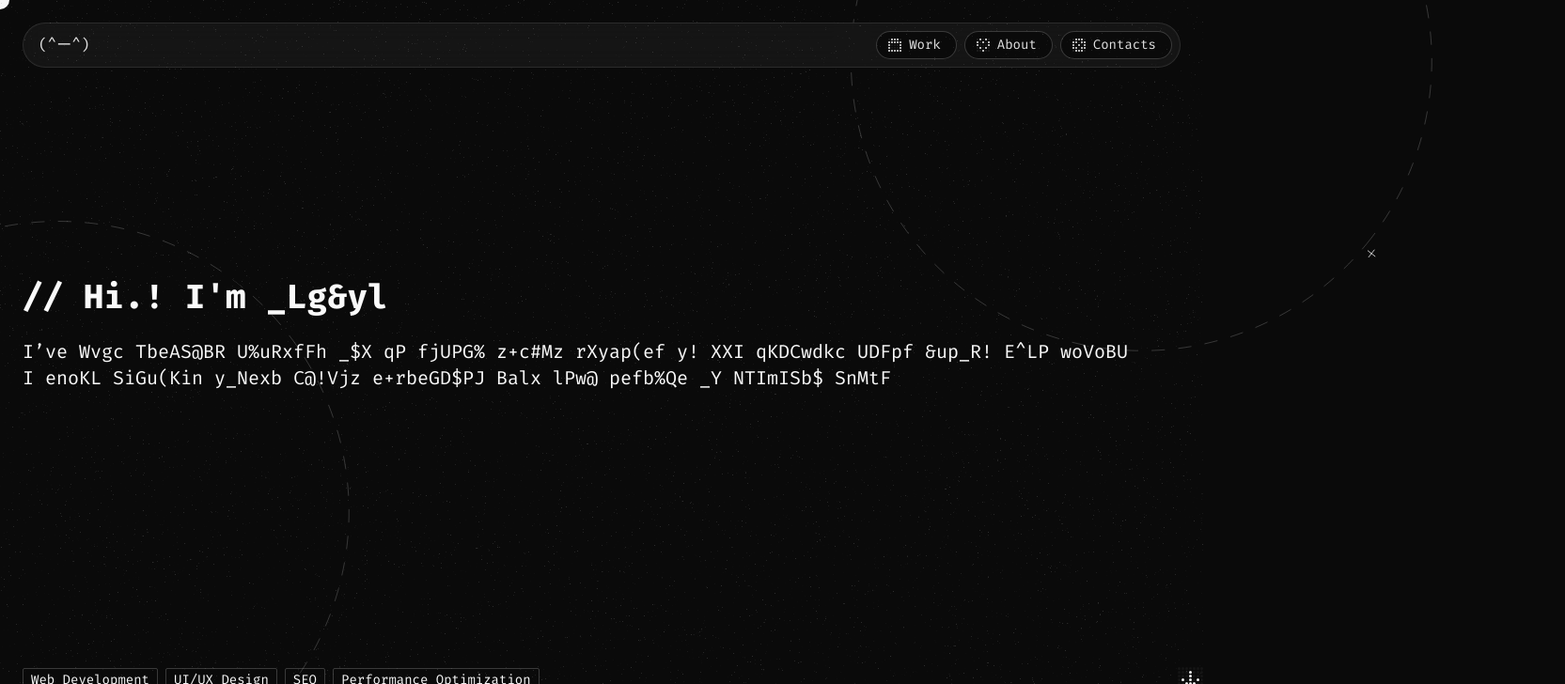
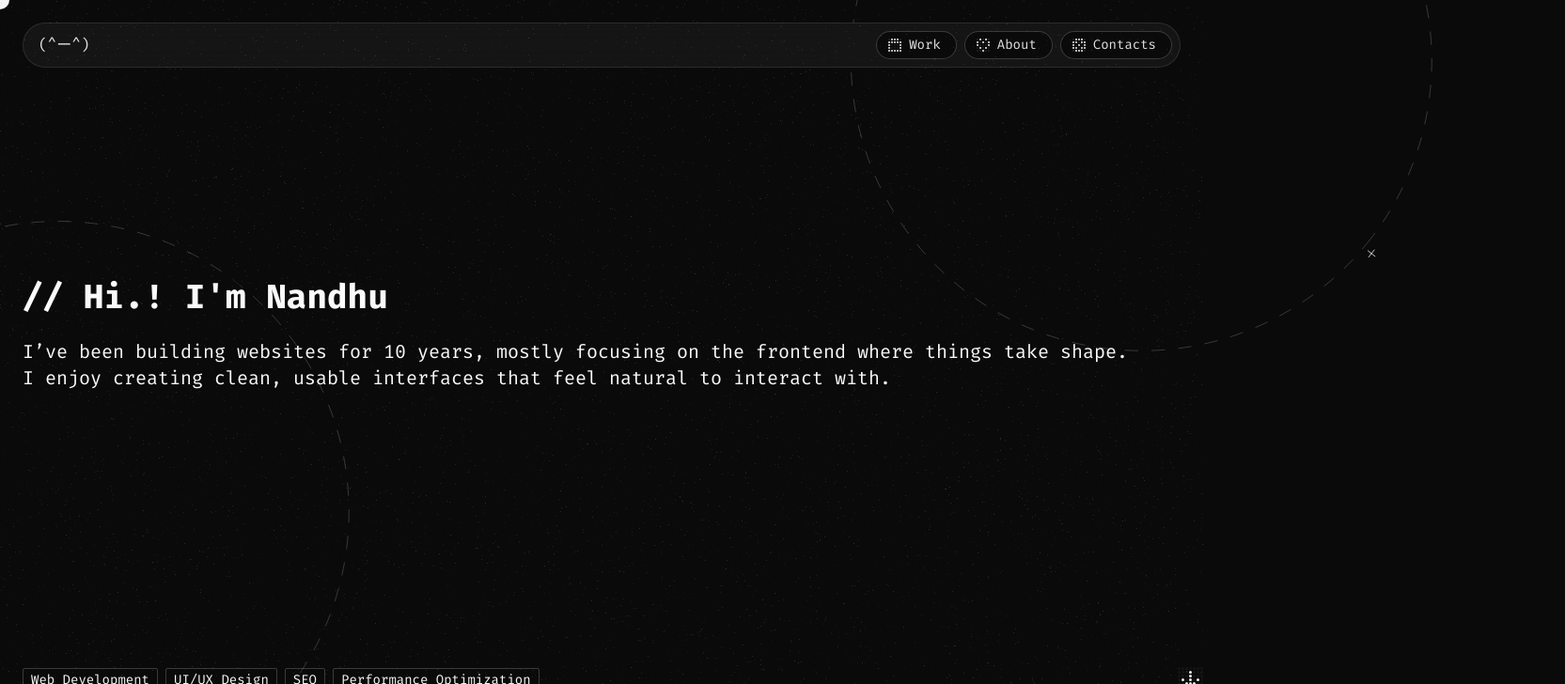
Before and after one commit to n4ndhu/portfolio, a Next.js app: page / in a window 1280 px wide. Shown: the top 728 px of the page at 94% size, 1665 px wide, since content can reach past the window. Built offline with nearby package versions, Linux system fonts and the light colour scheme.

Commit message:
feat: refactor TextScramble component to improve animation handling and cleanup logic

```diff
--- a/components/ui/text-scramble.tsx
+++ b/components/ui/text-scramble.tsx
@@ -1,5 +1,5 @@
 'use client';
-import { type JSX, useEffect, useState } from 'react';
+import { type JSX, useEffect, useRef, useState } from 'react';
 import { motion, MotionProps } from 'motion/react';
 
 export type TextScrambleProps = {
@@ -31,28 +31,35 @@ export function TextScramble({
 		Component as keyof JSX.IntrinsicElements
 	);
 	const [displayText, setDisplayText] = useState(children);
-	const [isAnimating, setIsAnimating] = useState(false);
-	const text = children;
+	const intervalRef = useRef<NodeJS.Timeout | null>(null);
+	const hasRun = useRef(false);
 
-	const scramble = async () => {
-		if (isAnimating) return;
-		setIsAnimating(true);
+	useEffect(() => {
+		// Clear any existing interval
+		if (intervalRef.current) {
+			clearInterval(intervalRef.current);
+			intervalRef.current = null;
+		}
 
-		const steps = duration / speed;
+		// Only run if trigger is true and hasn't run before
+		if (!trigger || hasRun.current) return;
+
+		hasRun.current = true;
+		const steps = Math.floor(duration / speed);
 		let step = 0;
 
-		const interval = setInterval(() => {
+		intervalRef.current = setInterval(() => {
 			let scrambled = '';
 			const progress = step / steps;
 
-			for (let i = 0; i < text.length; i++) {
-				if (text[i] === ' ') {
+			for (let i = 0; i < children.length; i++) {
+				if (children[i] === ' ') {
 					scrambled += ' ';
 					continue;
 				}
 
-				if (progress * text.length > i) {
-					scrambled += text[i];
+				if (progress * children.length > i) {
+					scrambled += children[i];
 				} else {
 					scrambled +=
 						characterSet[Math.floor(Math.random() * characterSet.length)];
@@ -63,19 +70,29 @@ export function TextScramble({
 			step++;
 
 			if (step > steps) {
-				clearInterval(interval);
-				setDisplayText(text);
-				setIsAnimating(false);
+				if (intervalRef.current) {
+					clearInterval(intervalRef.current);
+					intervalRef.current = null;
+				}
+				setDisplayText(children);
 				onScrambleComplete?.();
 			}
 		}, speed * 1000);
-	};
 
+		// Cleanup function
+		return () => {
+			if (intervalRef.current) {
+				clearInterval(intervalRef.current);
+				intervalRef.current = null;
+			}
+		};
+	}, []); // Empty dependency array - only run once on mount
+
+	// Reset when children or trigger changes
 	useEffect(() => {
-		if (!trigger) return;
-
-		scramble();
-	}, [trigger, scramble]);
+		hasRun.current = false;
+		setDisplayText(children);
+	}, [children, trigger]);
 
 	return (
 		<MotionComponent className={className} {...props}>
```
